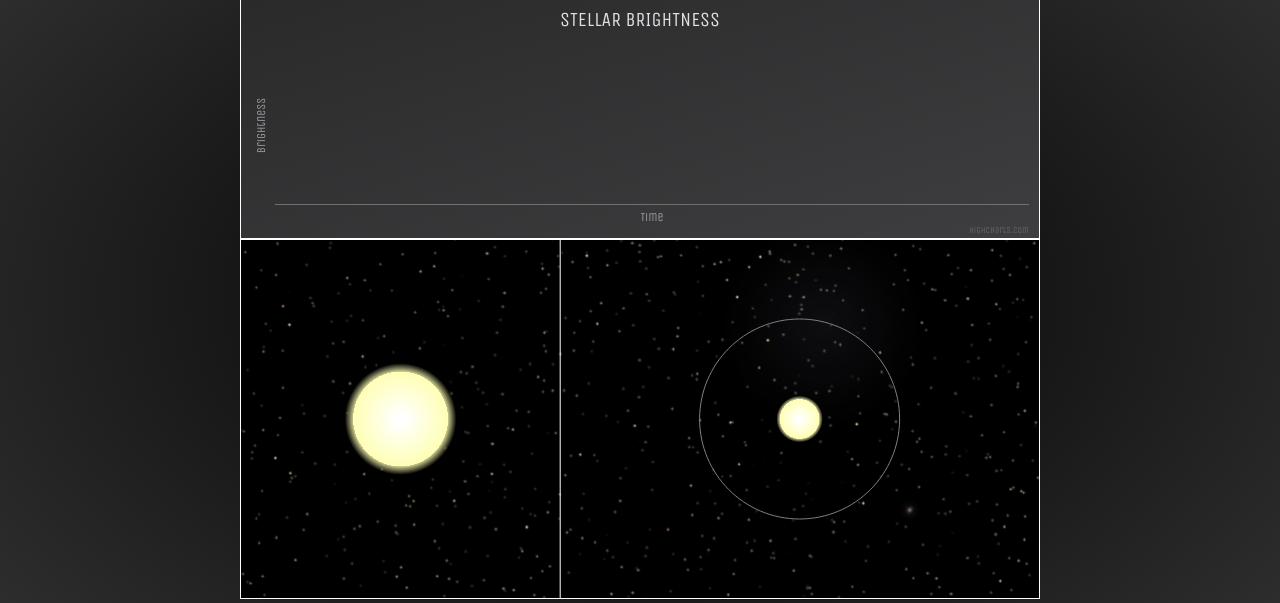
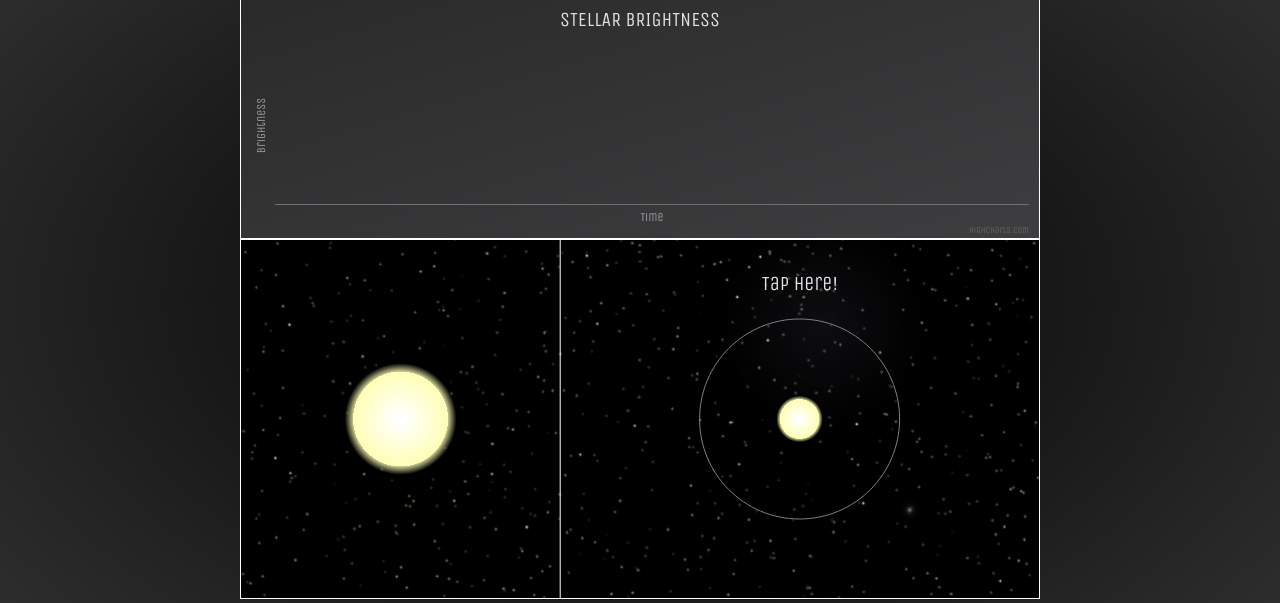
Before and after one commit to stefano-meschiari/dotastro-game, a PHP site: page / in a window 1280 px wide. Shown: the part 101-704 px from the top of the page. Run offline with PHP 8.4, Linux system fonts and the light colour scheme.

Commit message:
Bugfix + tap here message

```diff
--- a/css/main.css
+++ b/css/main.css
@@ -43,3 +43,29 @@ body {
   height:60%;
   border:1px solid white;
 }
+
+@keyframes glow {
+  from { color: rgba(0, 0, 0, 0); }
+  to { color:white; }
+}
+
+@-webkit-keyframes glow {
+  from { color: rgba(0, 0, 0, 0); }
+  to { color:white; }
+}
+
+.message {
+  position:absolute;
+  color:white;
+  left:40%;
+  width:60%;
+  text-align:center;
+  padding:30px;
+  font-family:'Unica One';
+  font-size:20px;
+  -webkit-animation: glow 1s infinite;
+  animation: glow 1s infinite;
+  -webkit-animation-direction: alternate;
+  animation-direction: alternate;
+
+}
--- a/index.php
+++ b/index.php
@@ -30,6 +30,7 @@
       </div>
 
       <div id="bottom-layer">
+        <div class="message">Tap here!</div>
         <canvas id="canvas" class="full-size" keepalive="true"></canvas>
       </div>
     </div>
--- a/js/app.js
+++ b/js/app.js
@@ -66,6 +66,7 @@ var App = Backbone.ROComputedModel.extend({
         this.M.push(0);
 
         app.trigger('add:planet');
+        $(".message").hide();
     },
 
     movePlanet: function(n, x, y) {
```
